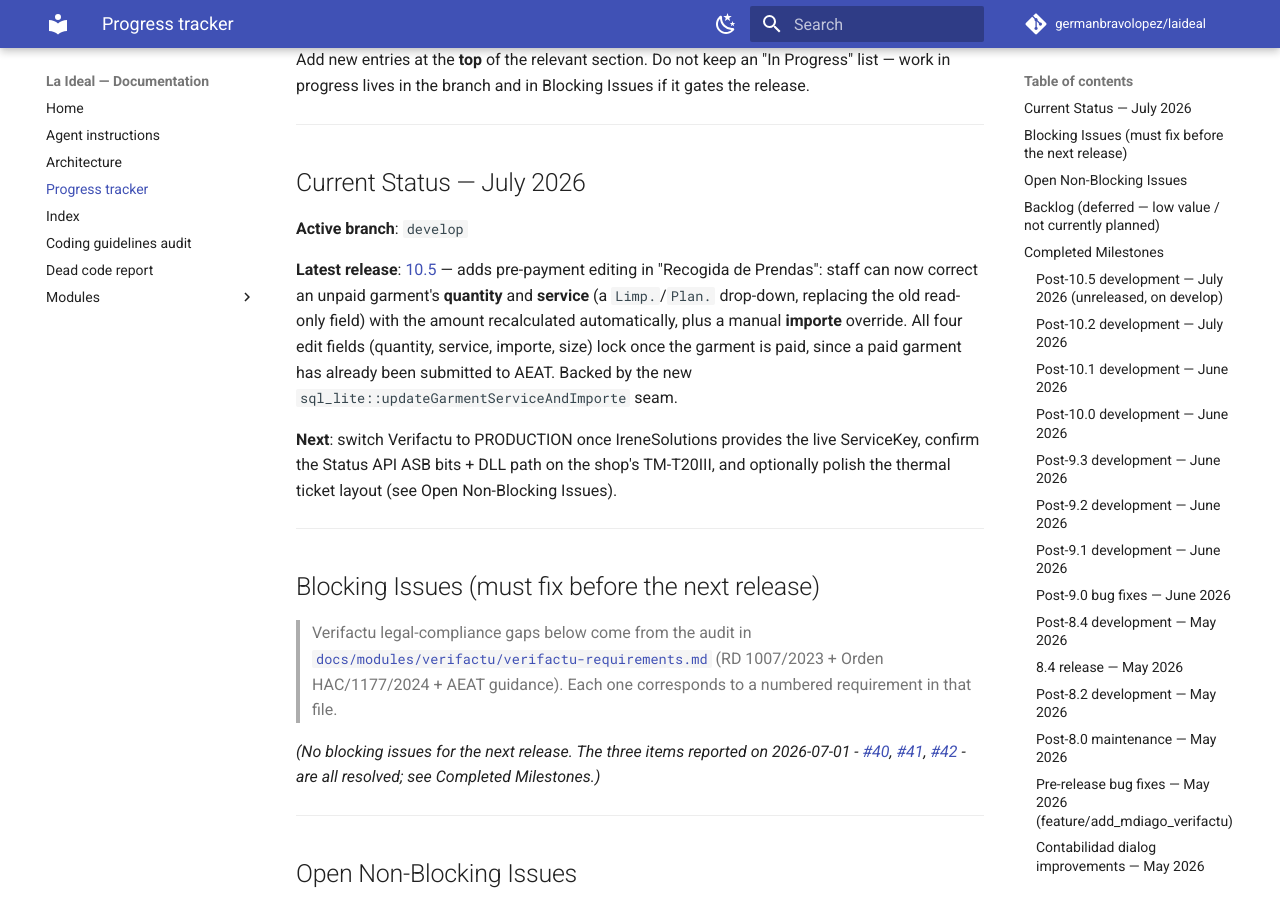
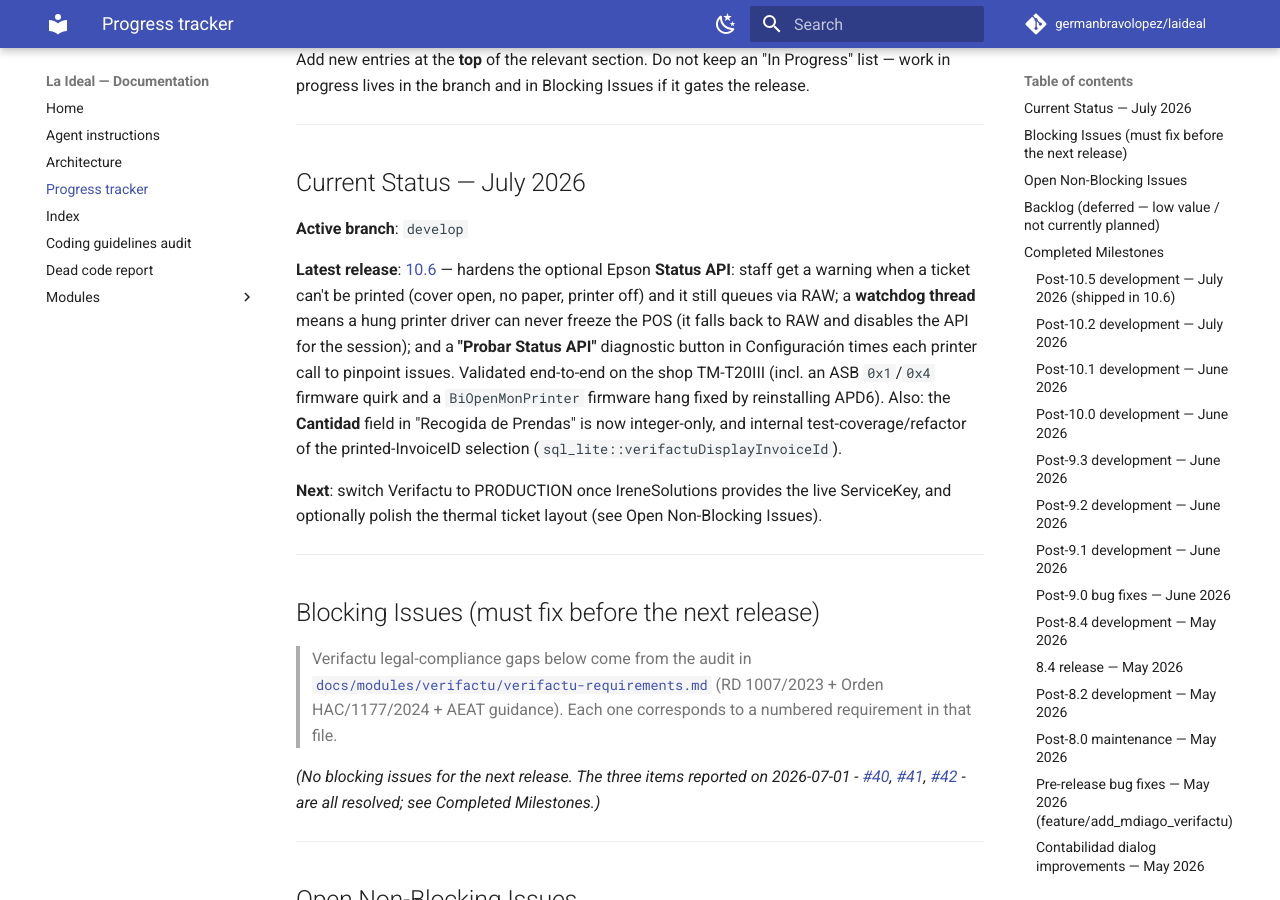
Before and after one commit to germanbravolopez/laideal, an MkDocs documentation site: the page built from docs/progress_tracker.md, in a window 1280 px wide and 900 px high, scrolled down 353 px. Built offline with MkDocs 1.6.1 and Material for MkDocs 9.7.7, drawn with Linux system fonts in a browser that asks for light colours; comment, search, counter and statistics services are not loaded; some of the changed text lies outside the part shown.

Commit message:
release 10.6 - harden the optional Epson Status API (print warnings + watchdog + diagnostic button) and integer-only garment quantity

```diff
--- a/CMakeLists.txt
+++ b/CMakeLists.txt
@@ -1,5 +1,5 @@
 cmake_minimum_required(VERSION 3.5)
-project(laideal VERSION 10.5 LANGUAGES CXX)
+project(laideal VERSION 10.6 LANGUAGES CXX)
 
 set(CMAKE_AUTOUIC ON)
 set(CMAKE_AUTOMOC ON)
--- a/docs/progress_tracker.md
+++ b/docs/progress_tracker.md
@@ -15,11 +15,11 @@ Add new entries at the **top** of the relevant section. Do not keep an "In Progr
 
 **Active branch**: `develop`
 
-**Latest release**: [10.5](https://github.com/germanbravolopez/laideal/releases/tag/10.5) — adds pre-payment editing in "Recogida de Prendas": staff can now correct an unpaid garment's **quantity** and **service** (a `Limp.`/`Plan.` drop-down, replacing the old read-only field) with the amount recalculated automatically, plus a manual **importe** override. All four edit fields (quantity, service, importe, size) lock once the garment is paid, since a paid garment has already been submitted to AEAT. Backed by the new `sql_lite::updateGarmentServiceAndImporte` seam.
+**Latest release**: [10.6](https://github.com/germanbravolopez/laideal/releases/tag/10.6) — hardens the optional Epson **Status API**: staff get a warning when a ticket can't be printed (cover open, no paper, printer off) and it still queues via RAW; a **watchdog thread** means a hung printer driver can never freeze the POS (it falls back to RAW and disables the API for the session); and a **"Probar Status API"** diagnostic button in Configuración times each printer call to pinpoint issues. Validated end-to-end on the shop TM-T20III (incl. an ASB `0x1`/`0x4` firmware quirk and a `BiOpenMonPrinter` firmware hang fixed by reinstalling APD6). Also: the **Cantidad** field in "Recogida de Prendas" is now integer-only, and internal test-coverage/refactor of the printed-InvoiceID selection (`sql_lite::verifactuDisplayInvoiceId`).
 
 <!-- Keep only the latest release here. Earlier releases are recorded in Completed Milestones below; do not accumulate a "Previous release" list under Current Status. -->
 
-**Next**: switch Verifactu to PRODUCTION once IreneSolutions provides the live ServiceKey, confirm the Status API ASB bits + DLL path on the shop's TM-T20III, and optionally polish the thermal ticket layout (see Open Non-Blocking Issues).
+**Next**: switch Verifactu to PRODUCTION once IreneSolutions provides the live ServiceKey, and optionally polish the thermal ticket layout (see Open Non-Blocking Issues).
 
 ---
 
@@ -52,7 +52,7 @@ Parked items where the effort outweighs the value as the code stands. Not on the
 
 ## Completed Milestones
 
-### Post-10.5 development — July 2026 (unreleased, on `develop`)
+### Post-10.5 development — July 2026 (shipped in 10.6)
 - [x] **Status API watchdog recalibration (warning was suppressed on lid-open)**: after the shop reinstalled APD6 (which fixed the `BiOpenMonPrinter` hang), the diagnostic showed every call fast, but lid-open prints still showed no warning. Cause: the watchdog timeout (4 s) was **below** the offline `BiDirectIOEx` send time, so a normal offline send tripped the watchdog first -> it returned `status.valid=false`, suppressed the warning, and latched the API off for the session. Key finding from the field logs: the DLL's `ERR_ACCESS` (`-80`) path on an open cover / no paper **returns after its own internal ~5 s and ignores our `BiDirectIOEx` timeout parameter** (lowering it 5000 -> 2500 ms did not speed up the `-80` case). So the fix is to size the **watchdog well above** that: set it to **10 s** (was 4 s, briefly 6 s which left only ~0.3 s margin over the real ~5.5 s offline send and would still occasionally false-trip). A genuine hang is indefinite, so 10 s cleanly separates "normal offline" from "hung". Confirmed on the shop TM-T20III: lid-open now shows the warning and queues via RAW, normal prints are unaffected. Root cause of the whole saga (`BiOpenMonPrinter` hang) was a printer **firmware update** that reset the interface config; reinstalling the APD6 Status API package restored it. Files: `src/printing/statusapiprinter.cpp`, `src/imprimir/imprimir.cpp`, docs.
 - [x] **Status API diagnostic button ("Probar Status API") to pinpoint the firmware-induced hang**: to find *which* `Bi*` call the printer firmware update made block, added `StatusApiPrinter::runDiagnosticsBounded(queue, timeoutMs)` - it opens the printer and calls each Status API function in sequence (`BiOpenMonPrinter` -> `BiGetStatus` -> `BiGetType` -> `BiDirectIOEx` a real-time `DLE EOT 1` status request that does not print -> `BiCloseMonPrinter`), logging `[diag]` a line before and after each call with elapsed ms, and returns a report. It runs behind the same watchdog thread, so a hang cannot freeze the UI: the culprit shows as the last `->` line with no result after it, and the report ends with a "BLOQUEO" note. A **"Probar Status API (diagnóstico)..."** button in SettingsDialog (General tab, beside the Status API checkbox) runs it and shows the report (also in the log). `src/appsettings` now links `printing` for `StatusApiPrinter`; the `DLE EOT` request is safe (real-time status, no paper used). Not unit-tested (Win32 DLL / UI). 14 suites green. Next: run it on the shop TM-T20III and read which call stalls. Files: `src/printing/{statusapiprinter.h,statusapiprinter.cpp}`, `src/appsettings/{settingsdialog.cpp,CMakeLists.txt}`, docs.
 - [x] **Status API watchdog: a hung Epson DLL can no longer freeze the app**: after a **printer firmware update** on the shop TM-T20III, enabling the Status API froze the app on every print - one of the synchronous `Bi*` DLL calls (`BiOpenMonPrinter`/`BiGetStatus`/`BiDirectIOEx`) now blocks indefinitely on that printer, and it ran on the UI thread. Since the DLL is third-party and out of our control, wrapped it in a watchdog: new `StatusApiPrinter::sendAndReadStatusBounded(..., timeoutMs)` runs the DLL calls on a **detached worker thread** and waits at most 4 s (`std::thread` + `condition_variable`; not `std::async`, whose future destructor would re-block). On timeout the UI thread abandons the worker (its `shared_ptr` result slot keeps it memory-safe), falls back to RAW, and **latches the API off for the rest of the process** so only one print pays the 4 s, not every one. `Imprimir::printTicket` now calls the bounded variant. Net effect: the optional Status API can never freeze the POS again - worst case is one 4 s delay then silent RAW. Not unit-tested (threading/DLL/UI wiring, no pure logic); 14 suites still green. Workaround already in the field: the shop turned the setting off to unblock. Files: `src/printing/{statusapiprinter.h,statusapiprinter.cpp}`, `src/imprimir/imprimir.cpp`, docs.
--- a/releases_notes.txt
+++ b/releases_notes.txt
@@ -1,4 +1,10 @@
 Releases:
+
+10.6
+- New: printer status warnings and a printer test (optional Epson Status API)
+  - When the Epson Status API is enabled, the app now warns you if a ticket cannot be printed - cover open, out of paper, or the printer is off - and still queues the ticket so it prints as soon as you fix the problem. A new "Probar Status API (diagnóstico)" button in Configuración runs and times each printer function and reports the result, to help diagnose printer or driver issues. And the app can no longer freeze if the printer driver stops responding: it waits briefly and then falls back to normal printing. The Status API remains off by default (enable it in Configuración).
+- Improvement: the garment quantity in "Recogida de Prendas" only accepts whole numbers
+  - The Cantidad field now rejects anything that is not a whole number, so the quantity and the amount can no longer get out of step.
 
 10.5
 - New: correct the quantity, service or amount of a garment before it is paid
```
